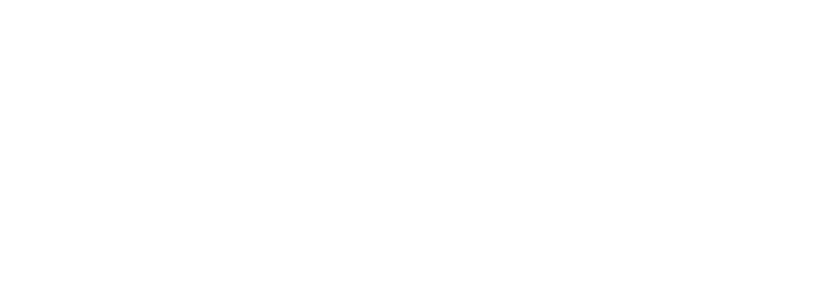
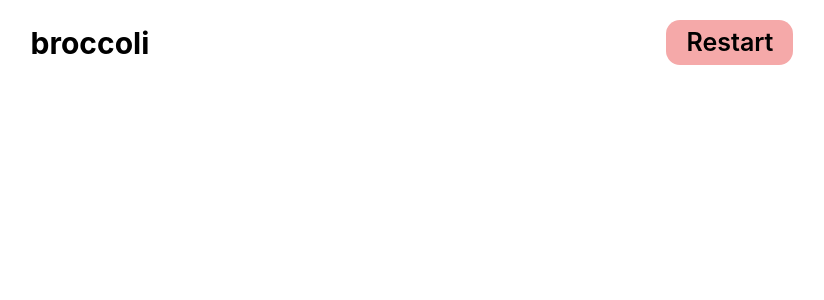
Before and after one commit to fac24/week-5-Peter-Hussain, a React (Vite) app in the folder game/: page / in a window 1280 px wide. Shown: the top 300 px of the page, without its empty margins (228-1052 px from the left). Built offline with nearby package versions, Linux system fonts and the light colour scheme.

Commit message:
nav-bar layout

```diff
--- a/game/src/App.css
+++ b/game/src/App.css
@@ -1,42 +1,154 @@
-.App {
-  text-align: center;
+html,
+body,
+div,
+span,
+applet,
+object,
+iframe,
+h1,
+h2,
+h3,
+h4,
+h5,
+h6,
+p,
+blockquote,
+pre,
+a,
+abbr,
+acronym,
+address,
+big,
+cite,
+code,
+del,
+dfn,
+em,
+img,
+ins,
+kbd,
+q,
+s,
+samp,
+small,
+strike,
+strong,
+sub,
+sup,
+tt,
+var,
+b,
+u,
+i,
+center,
+dl,
+dt,
+dd,
+ol,
+ul,
+li,
+fieldset,
+form,
+label,
+legend,
+table,
+caption,
+tbody,
+tfoot,
+thead,
+tr,
+th,
+td,
+article,
+aside,
+canvas,
+details,
+embed,
+figure,
+figcaption,
+footer,
+header,
+hgroup,
+menu,
+nav,
+output,
+ruby,
+section,
+summary,
+time,
+mark,
+audio,
+video {
+  margin: 0;
+  padding: 0;
+  border: 0;
+
+  font: inherit;
+  vertical-align: baseline;
+  box-sizing: border-box;
+}
+/* HTML5 display-role reset for older browsers */
+article,
+aside,
+details,
+figcaption,
+figure,
+footer,
+header,
+hgroup,
+menu,
+nav,
+section {
+  display: block;
+}
+body {
+  line-height: 1;
+  font-family: "Jost", sans-serif;
+}
+ol,
+ul {
+  list-style: none;
+}
+blockquote,
+q {
+  quotes: none;
+}
+blockquote:before,
+blockquote:after,
+q:before,
+q:after {
+  content: "";
+  content: none;
+}
+table {
+  border-collapse: collapse;
+  border-spacing: 0;
+}
+:root {
+  font-size: 62.5%;
 }
 
-.App-logo {
-  height: 40vmin;
-  pointer-events: none;
+body {
+  /* background: aquamarine; */
 }
 
-@media (prefers-reduced-motion: no-preference) {
-  .App-logo {
-    animation: App-logo-spin infinite 20s linear;
-  }
+.navbar {
+  display: flex;
+  justify-content: space-around;
+  align-items: center;
+  margin-top: 2rem;
+}
+.logo {
+  font-size: 3rem;
+  font-weight: bold;
 }
 
-.App-header {
-  background-color: #282c34;
-  min-height: 100vh;
-  display: flex;
-  flex-direction: column;
-  align-items: center;
-  justify-content: center;
-  font-size: calc(10px + 2vmin);
-  color: white;
+.restart-button {
+  font-size: 2.5rem;
+  font-weight: 600;
+  text-decoration: none;
+  color: black;
+  padding: 1rem 2rem;
+  background: rgb(245, 169, 169);
+  border-radius: 1.4rem;
 }
-
-.App-link {
-  color: #61dafb;
-}
-
-@keyframes App-logo-spin {
-  from {
-    transform: rotate(0deg);
-  }
-  to {
-    transform: rotate(360deg);
-  }
-}
-
-button {
-  font-size: calc(10px + 2vmin);
-}
--- a/game/src/App.jsx
+++ b/game/src/App.jsx
@@ -2,10 +2,14 @@
 import "./App.css";
 import PageLayout from "./components/PageLayout";
 import x from "./components/GameLogic.js";
+import NavBar from "./components/NavBar";
 
 function App() {
-  x();
-  return <PageLayout></PageLayout>;
+  return (
+    <PageLayout>
+      <NavBar />
+    </PageLayout>
+  );
 }
 
 export default App;
--- /dev/null
+++ b/game/src/components/NavBar.jsx
@@ -0,0 +1,12 @@
+import React from "react";
+
+export default function NavBar() {
+  return (
+    <heade className="navbar">
+      <h1 className="logo">broccoli</h1>
+      <a className="restart-button" href="/">
+        Restart
+      </a>
+    </heade>
+  );
+}
--- a/game/src/components/PageLayout.jsx
+++ b/game/src/components/PageLayout.jsx
@@ -1,6 +1,5 @@
 import React from "react";
 
 export default function PageLayout(props) {
-  return;
-  <main className="page-layout">{props.children}</main>;
+  return <main className="page-layout">{props.children}</main>;
 }
```
